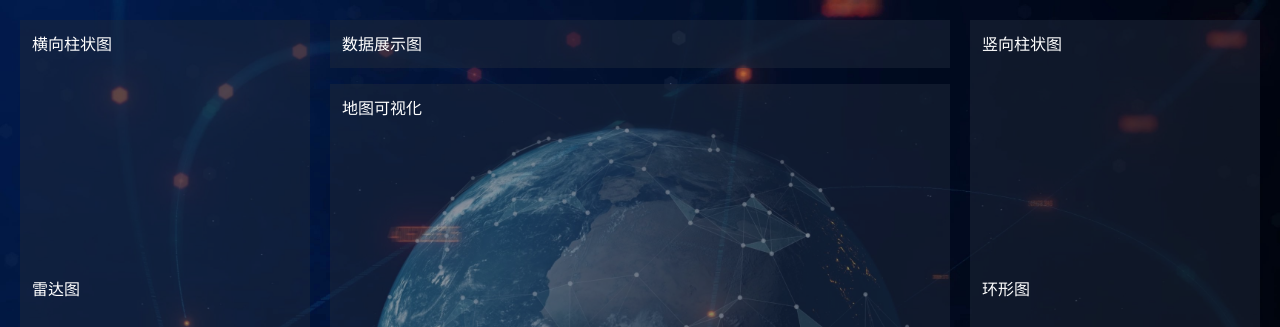
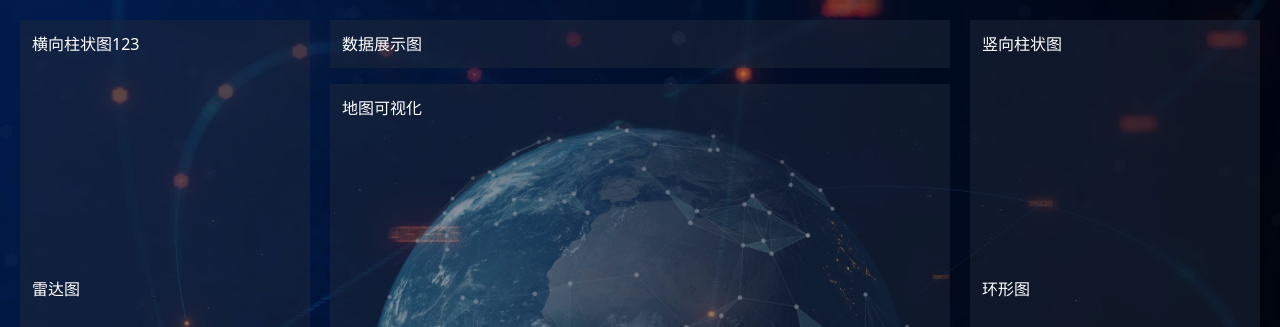
Before and after one commit to chapelll/visual, a Vue app in the folder visualization/: page / in a window 1280 px wide. Shown: the top 327 px of the page. Built offline with nearby package versions, Linux system fonts and the light colour scheme.

Commit message:
拉取远程仓库

```diff
--- a/visualization/src/components/HorizontalBar.vue
+++ b/visualization/src/components/HorizontalBar.vue
@@ -1,6 +1,6 @@
 <template>
   <div>
-    横向柱状图
+    横向柱状图123
   </div>
 </template>
 
```
